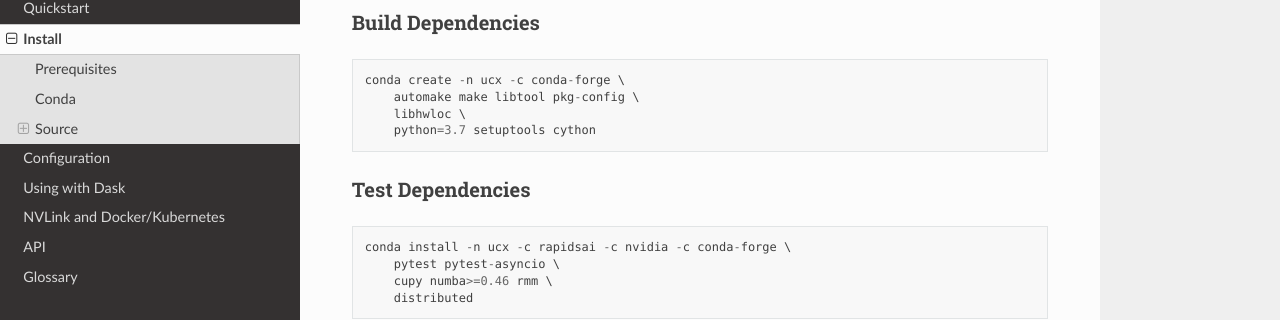
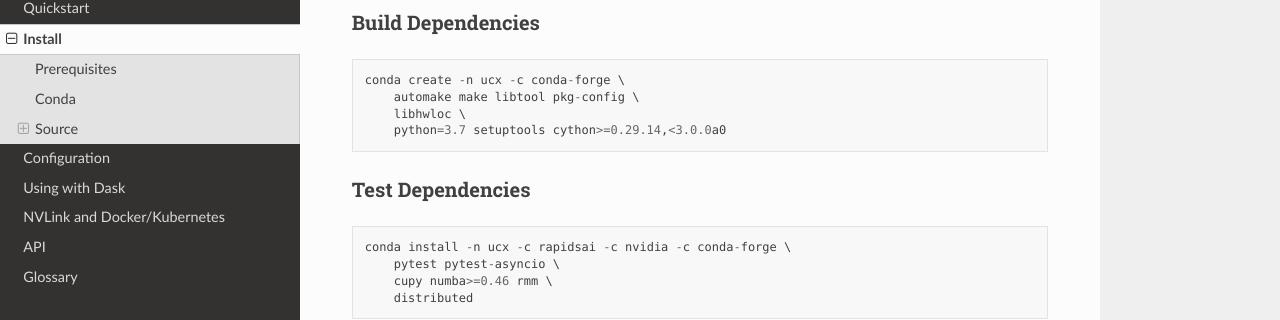
Before and after one commit to rapidsai/ucx-py, a Sphinx documentation site: the page built from docs/source/install.rst, in a window 1280 px wide and 900 px high, scrolled down 763 px. Shown: the part 137-457 px from the top of the window. Built offline with Sphinx 7.4.7 and the Read the Docs theme 2.0.0, drawn with Linux system fonts in a browser that asks for light colours.

Commit message:
Ensure Cython 0.29.14+ is used
Though avoid Cython 3.0.0 where many breaking changes are planned for
now. Once it is released we can reassess and update ucx-py accordingly.

```diff
--- a/docs/source/install.rst
+++ b/docs/source/install.rst
@@ -47,7 +47,7 @@ Build Dependencies
     conda create -n ucx -c conda-forge \
         automake make libtool pkg-config \
         libhwloc \
-        python=3.7 setuptools cython
+        python=3.7 setuptools cython>=0.29.14,<3.0.0a0
 
 Test Dependencies
 ~~~~~~~~~~~~~~~~~
```
Also changed, not shown: 1 other file.
